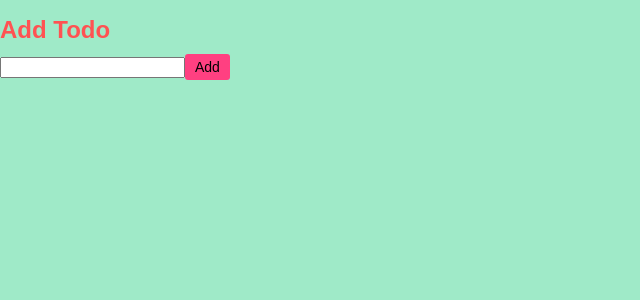
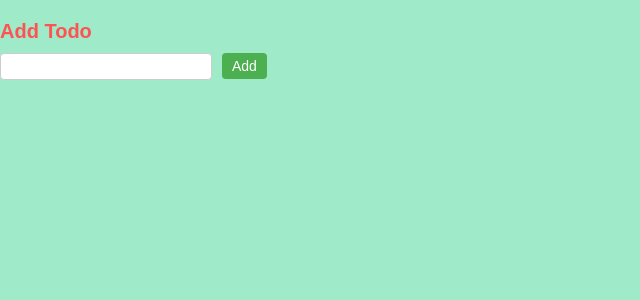
Before and after one commit to catharygr/to-do-list-react, a React (Vite) app: page /add in a window 1280 px wide. Shown: the top 300 px of the page, without its empty margins (0-640 px from the left). Built offline with nearby package versions, Linux system fonts and the light colour scheme.

Commit message:
Trabajamdo en los componentes AddTodo y css

```diff
--- a/src/componentes/AddTodo.jsx
+++ b/src/componentes/AddTodo.jsx
@@ -1,6 +1,6 @@
 import React from "react";
 
-export default function AddTodo() {
+export default function AddTodo({ addTodo }) {
   const [newTodo, setNewTodo] = React.useState("");
 
   function handleChange(value) {
@@ -10,18 +10,23 @@ export default function AddTodo() {
   function handleSubmit(e) {
     e.preventDefault();
     if (newTodo === "") return;
+    addTodo(newTodo);
+    setNewTodo("");
   }
 
   return (
-    <div>
-      <h1>Add Todo</h1>
-      <form onSubmit={handleSubmit}>
+    <div id="add-todo-container">
+      <h1 className="add-todo-title">Add Todo</h1>
+      <form className="add-todo-form" onSubmit={handleSubmit}>
         <input
+          className="add-todo-input"
           type="text"
           value={newTodo}
           onChange={(e) => handleChange(e.target.value)}
         />
-        <button type="submit">Add</button>
+        <button className="add-todo-button" type="submit">
+          Add
+        </button>
       </form>
     </div>
   );
--- a/src/index.css
+++ b/src/index.css
@@ -59,3 +59,39 @@ button:hover {
 button:focus {
   outline: none;
 }
+
+/* Componente AddTodo */
+
+#add-todo-container {
+  margin-top: 20px;
+}
+
+.add-todo-title {
+  font-size: 20px;
+  font-weight: bold;
+}
+
+.add-todo-form {
+  margin-top: 10px;
+}
+
+.add-todo-input {
+  width: 200px;
+  padding: 5px;
+  border: 1px solid #ccc;
+  border-radius: 4px;
+}
+
+.add-todo-button {
+  margin-left: 10px;
+  padding: 5px 10px;
+  background-color: #4caf50;
+  color: white;
+  border: none;
+  border-radius: 4px;
+  cursor: pointer;
+}
+
+.add-todo-button:hover {
+  background-color: #45a049;
+}
```
